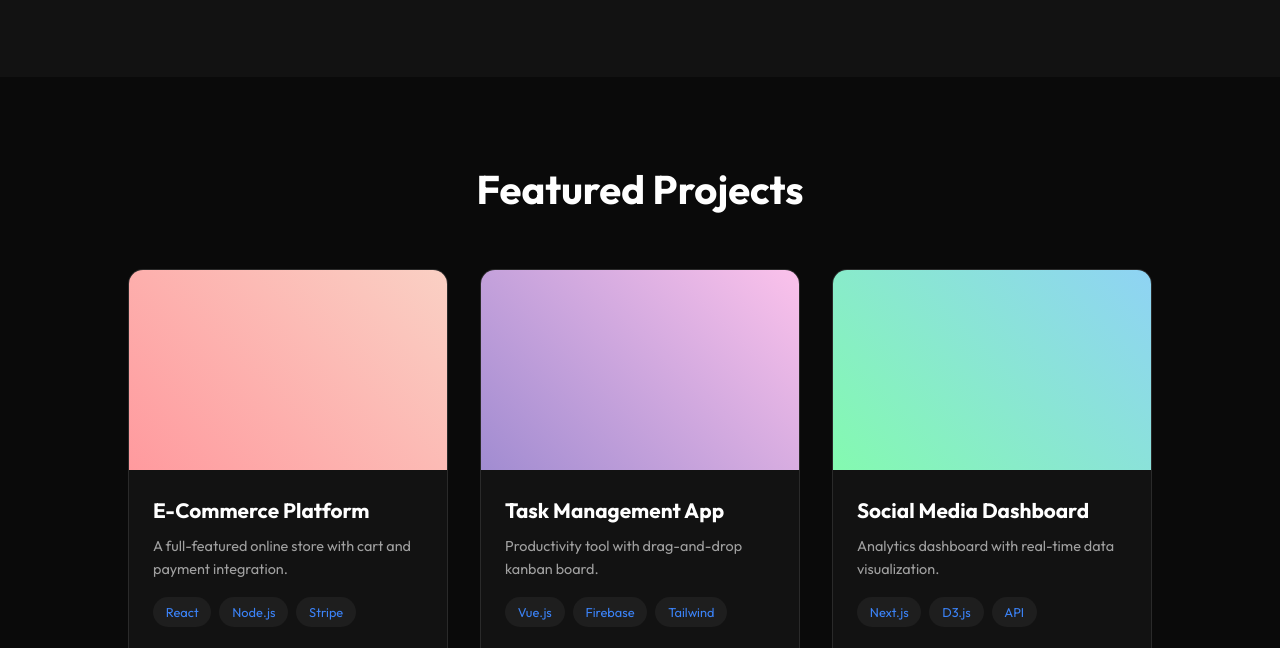
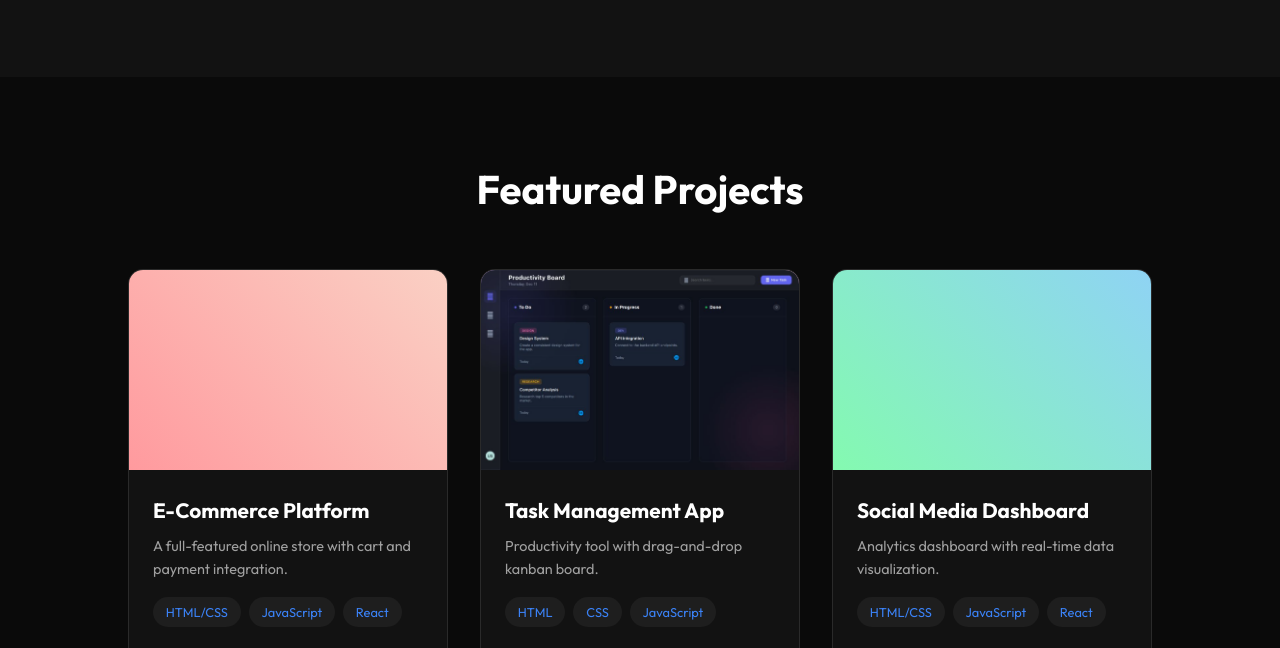
Before and after one commit to mrcoder36/vishal, a plain HTML site: page index.html in a window 1280 px wide. Shown: the part 1060-1708 px from the top of the page. Drawn offline with nearby package versions, Linux system fonts and the light colour scheme.

Commit message:
add todo.png image and update project details in index.html

```diff
--- a/index.html
+++ b/index.html
@@ -60,14 +60,12 @@
 				</div>
                 <div class="hero-visual fade-in-up delay-2">
                     <div class="code-block">
-						<pre><code>
-                        <span class="keyword">const</span> <span class="variable">developer</span> = {
+                        <pre><code><span class="keyword">const</span> <span class="variable">developer</span> = {
   <span class="property">name</span>: <span class="string">"Vishal Kushwaha"</span>,
   <span class="property">role</span>: <span class="string">"Full Stack Dev"</span>,
   <span class="property">skills</span>: [<span class="string">"React"</span>, <span class="string">"Node"</span>, <span class="string">"Design"</span>],
   <span class="property">hardWorker</span>: <span class="boolean">true</span>
-                        };
-                    </code></pre>
+};</code></pre>
                     </div>
                 </div>
 			</section>
@@ -88,6 +86,9 @@
 						</div>
 						<div class="skill-item">
 							<i class="fab fa-react"></i> React
+						</div>
+						<div class="skill-item">
+							<i class="fab fa-java"></i> Java
 						</div>
 						<div class="skill-item">
 							<i class="fab fa-node-js"></i> Node.js
@@ -123,9 +124,9 @@
 								payment integration.
 							</p>
 							<div class="tags">
+								<span>HTML/CSS</span>
+								<span>JavaScript</span>
 								<span>React</span>
-								<span>Node.js</span>
-								<span>Stripe</span>
 							</div>
 							<div class="project-links">
 								<a href="#"
@@ -139,7 +140,9 @@
 						</div>
 					</div>
 					<div class="project-card">
-						<div class="project-image placeholder-gradient-2"></div>
+						<div class="project-image placeholder-gradient-2">
+							<img src="assets/todo.png" alt="Task Management App" style="width: 100%; height: 100%; object-fit: cover;">
+						</div>
 						<div class="project-info">
 							<h3>Task Management App</h3>
 							<p>
@@ -147,15 +150,15 @@
 								board.
 							</p>
 							<div class="tags">
-								<span>Vue.js</span>
-								<span>Firebase</span>
-								<span>Tailwind</span>
+								<span>HTML</span>
+								<span>CSS</span>
+								<span>JavaScript</span>
 							</div>
 							<div class="project-links">
 								<a href="#"
 									><i class="fab fa-github"></i> Code</a
 								>
-								<a href="#"
+								<a href="https://kanban-tool-wheat.vercel.app" target="_blank"
 									><i class="fas fa-external-link-alt"></i>
 									Live</a
 								>
@@ -171,9 +174,9 @@
 								visualization.
 							</p>
 							<div class="tags">
-								<span>Next.js</span>
-								<span>D3.js</span>
-								<span>API</span>
+								<span>HTML/CSS</span>
+								<span>JavaScript</span>
+								<span>React</span>
 							</div>
 							<div class="project-links">
 								<a href="#"
```
Also changed, not shown: assets/todo.png (added). Lines whose indentation alone changed are shown as unchanged.
